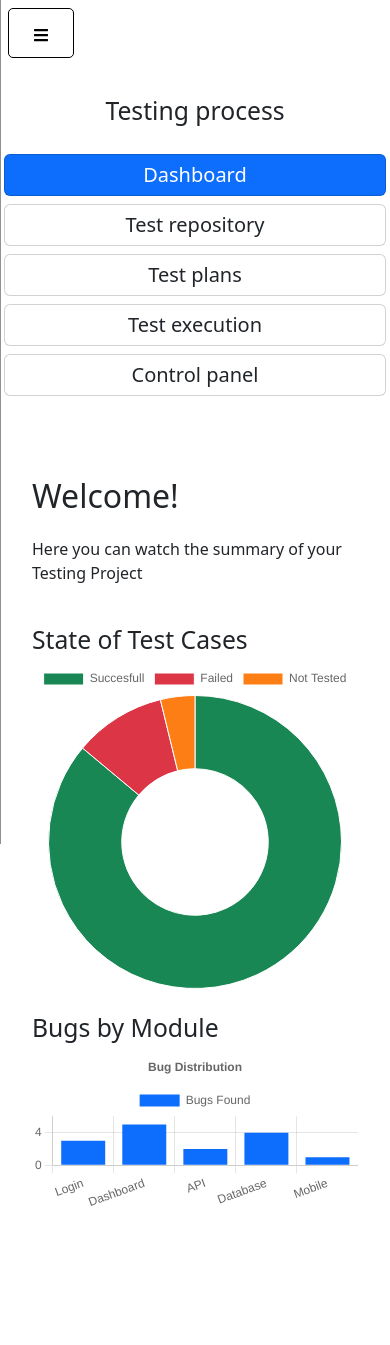
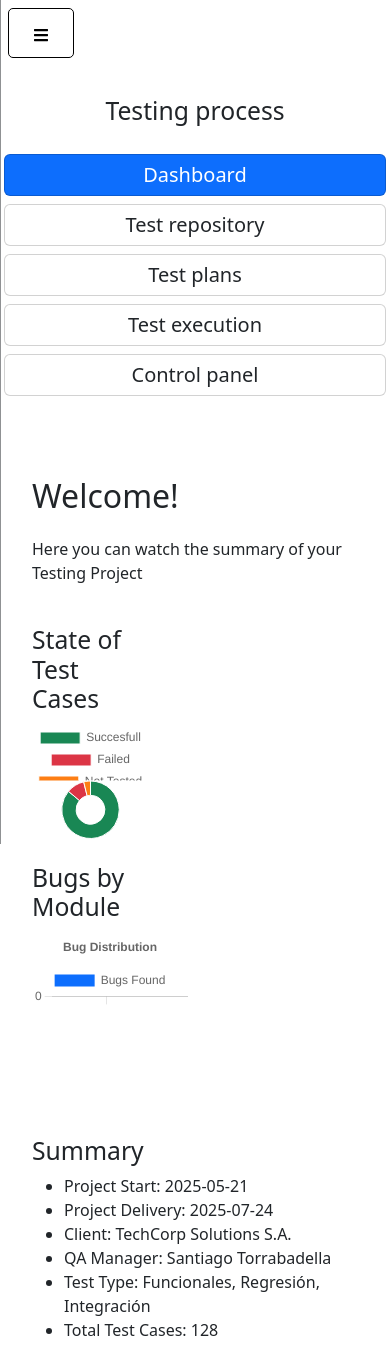
Before and after one commit to santiagen25/nextest-frontend, a React (Create React App) app: page /testing-process in a window 390 px wide. Shown: the top 1345 px of the page. Built offline with nearby package versions, Linux system fonts and the light colour scheme.

Commit message:
small correcction responsive

```diff
--- a/src/pages/DashboardTest.js
+++ b/src/pages/DashboardTest.js
@@ -53,12 +53,12 @@ export default function DashboardTest() {
 				<p>{t('dashboard.aquiPodrasVerElResumen')}</p>
 
 				<div className="d-flex flex-column flex-md-row justify-content-between">
-					<div className="w-100 w-md-25 mt-4">
+					<div style={{ minWidth: '25vw', maxWidth: '30vw'}} className="w-100 w-md-25 mt-4">
 						<h2>{t('dashboard.estadoDeCasosDePrueba')}</h2>
 						<Doughnut data={data} />
 					</div>
 
-					<div className="w-100 w-md-40 mt-4">
+					<div style={{ minWidth: '30vw', maxWidth: '40vw' }} className="w-100 w-md-40 mt-4">
 						<h2>{t('dashboard.bugsPorModulo')}</h2>
 						<Bar data={bugsPorModulo} options={{ responsive: true, plugins: { legend: { position: 'top' }, title: { display: true, text: t('dashboard.distribucionDeBugs') } } }} />
 					</div>
```
